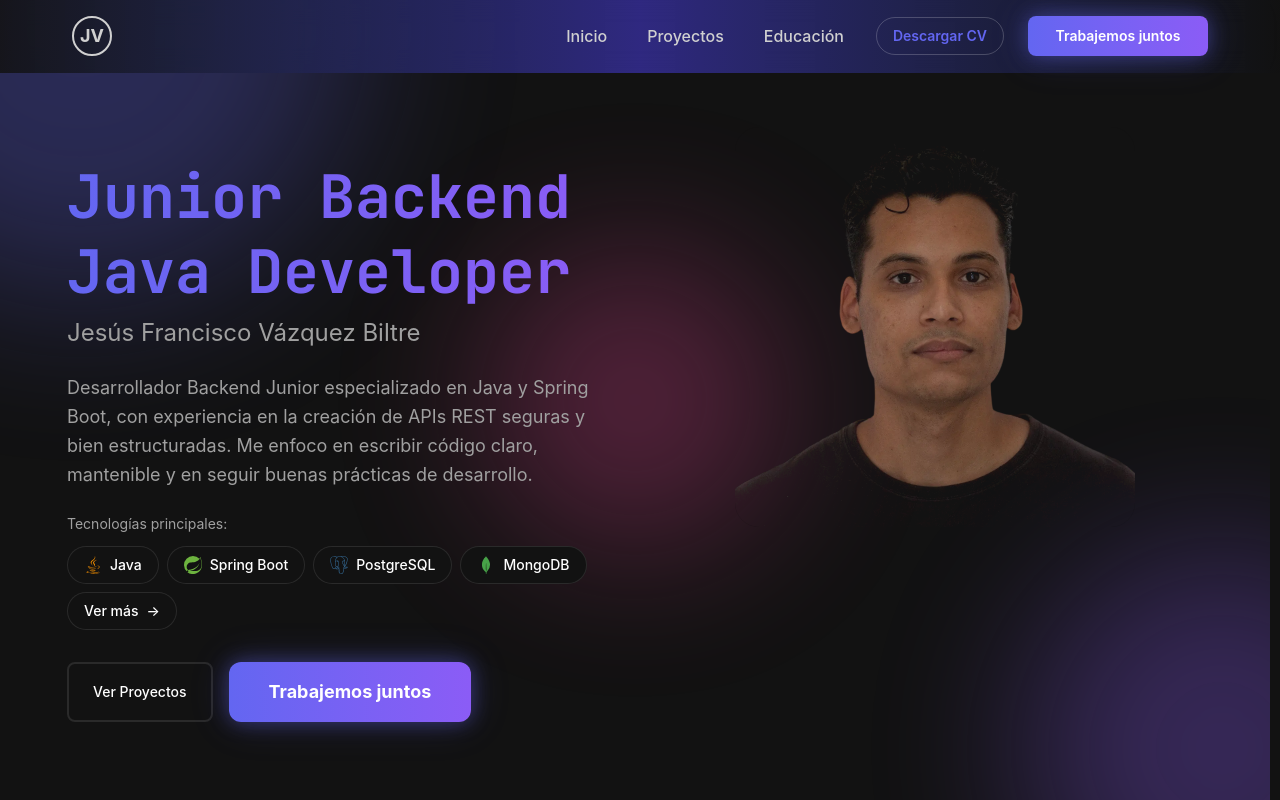
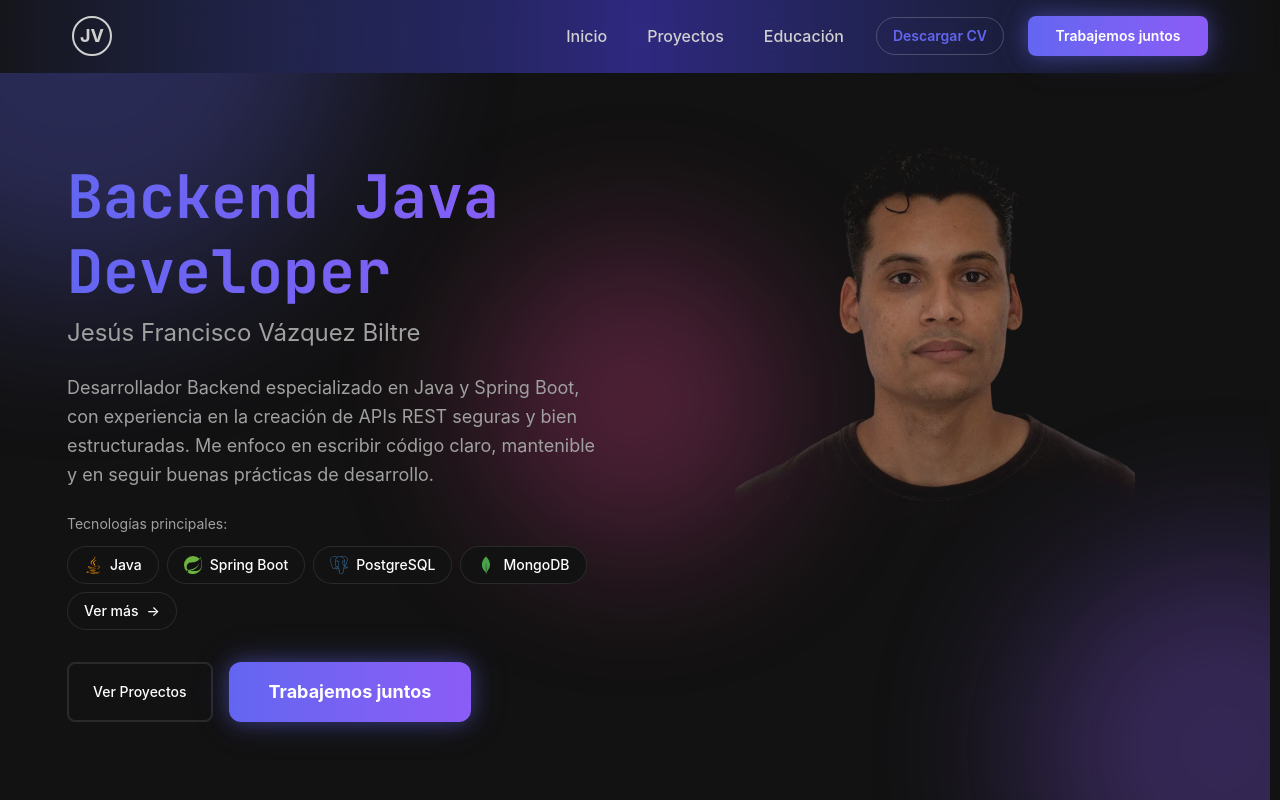
Before and after one commit to jesusfvb/portfolio, a React (Vite) app: page / in a window 1280 px wide. Shown: the top 800 px of the page. Built offline with nearby package versions, Linux system fonts and the light colour scheme.

Commit message:
refactor(Hero): update job title and description for clarity

```diff
--- a/src/presentation/features/home/components/Hero/Hero.tsx
+++ b/src/presentation/features/home/components/Hero/Hero.tsx
@@ -44,14 +44,14 @@ const Hero = ({ onOpenSkillsModal }: HeroProps) => {
                 className="bg-linear-to-r from-[#6366f1] to-[#8b5cf6] bg-clip-text text-4xl leading-tight font-bold text-transparent md:text-5xl lg:text-6xl"
                 style={{ fontFamily: "'JetBrains Mono', monospace" }}
               >
-                Junior Backend Java Developer
+                Backend Java Developer
               </span>
               <span className="text-xl font-normal text-[#a0a0a0] md:text-2xl">
                 Jesús Francisco Vázquez Biltre
               </span>
             </h1>
             <p className="mb-6 max-w-[600px] text-lg leading-relaxed text-[#a0a0a0]">
-              Desarrollador Backend Junior especializado en Java y Spring Boot,
+              Desarrollador Backend especializado en Java y Spring Boot,
               con experiencia en la creación de APIs REST seguras y bien
               estructuradas. Me enfoco en escribir código claro, mantenible y en
               seguir buenas prácticas de desarrollo.
```
